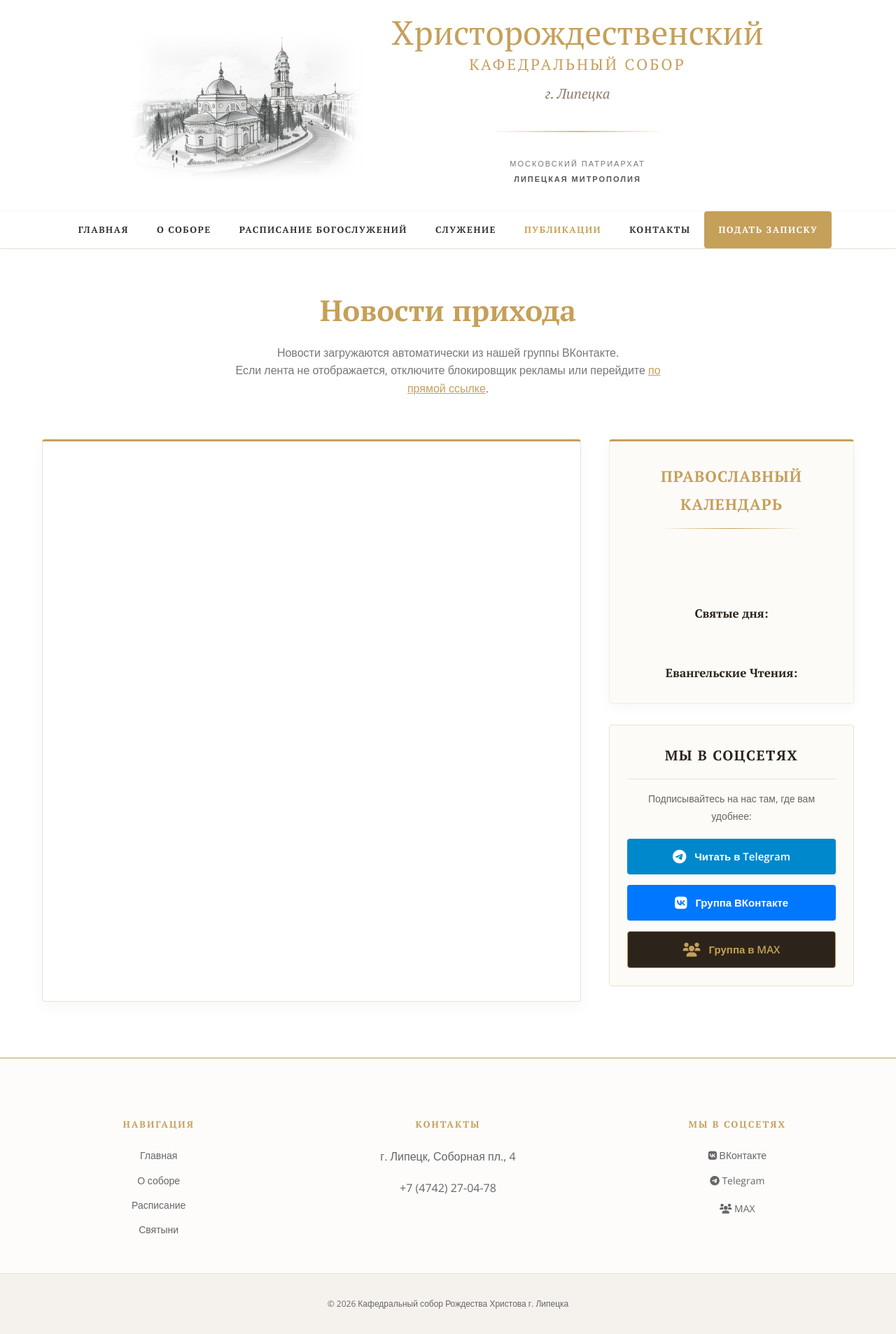
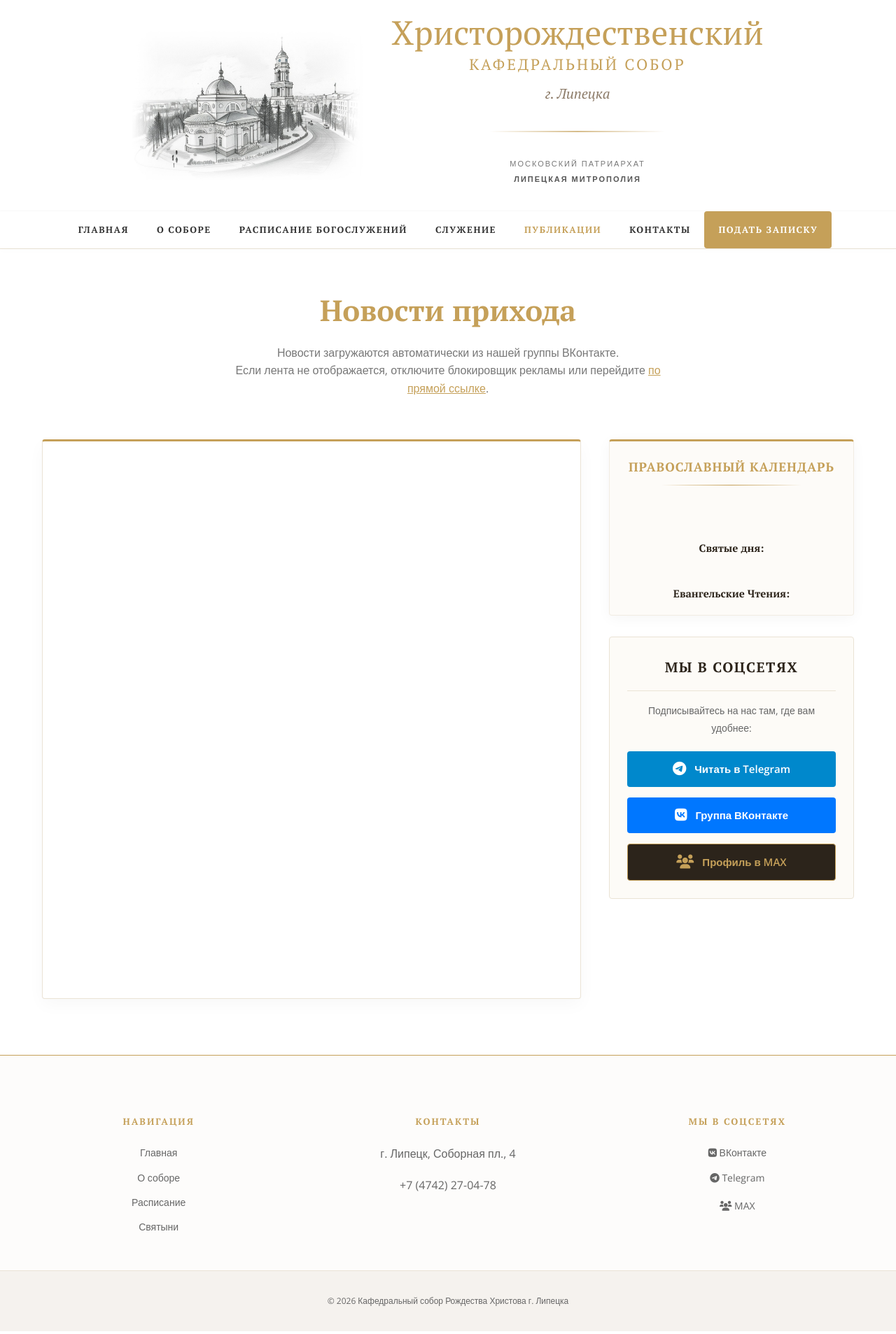
Before and after one commit to Dmitrii048/sobor_Rozhdestva, a Jekyll site: the page publications/index.html, which Jekyll copies as it is, in a window 1280 px wide. Shown: the whole page at 70% size. Built offline with Jekyll 4.4.1, drawn with Linux system fonts in a browser that asks for light colours.

Commit message:
Update index.html

```diff
--- a/publications/index.html
+++ b/publications/index.html
@@ -2,7 +2,7 @@
 <html lang="ru">
 <head>
     <meta charset="UTF-8">
-    <meta name="viewport" content="width=device-width, initial-scale=1.0">
+    <meta name="viewport" content="width=device-width, initial-scale=1.0, maximum-scale=1.0, user-scalable=no">
 
     <!-- SEO -->
     <title>Публикации и новости | Христорождественский кафедральный собор г. Липецка</title>
@@ -19,6 +19,12 @@
     <script type="text/javascript" src="https://vk.com/js/api/openapi.js?169"></script>
 
     <style>
+        /* ГЛОБАЛЬНЫЙ ПРЕДОХРАНИТЕЛЬ */
+        html, body {
+            overflow-x: hidden;
+            width: 100%;
+        }
+
         .page-header-simple {
             padding-top: 50px;
             padding-bottom: 20px;
@@ -55,6 +61,7 @@
             max-width: 1200px;
             margin: 0 auto 80px auto;
             padding: 0 20px;
+            box-sizing: border-box;
         }
 
         .main-feed {
@@ -67,49 +74,51 @@
             overflow: hidden;
             box-shadow: 0 8px 25px rgba(0,0,0,0.03);
             min-height: 800px;
+            box-sizing: border-box;
+            width: 100%;
+        }
+
+        /* ФИКС ДЛЯ ВИДЖЕТА ВК (чтобы тянулся на 100% и не оставлял пустот) */
+        #vk_groups, #vk_groups iframe {
+            width: 100% !important;
         }
 
         .sidebar {
-            width: 350px; /* Фиксированная ширина для правой колонки */
+            width: 350px; /* Фиксированная ширина для правой колонки на ПК */
             flex-shrink: 0;
             display: flex;
             flex-direction: column;
             gap: 30px;
+            box-sizing: border-box;
         }
 
         /* ==========================================================
-           СТИЛИ ПРАВОСЛАВНОГО КАЛЕНДАРЯ (Адаптированы под Собор)
+           СТИЛИ ПРАВОСЛАВНОГО КАЛЕНДАРЯ (Компактная версия)
            ========================================================== */
         .sidebar-calendar {
-            background: rgba(253, 251, 247, 0.85); /* Светлый благородный фон */
+            background: rgba(253, 251, 247, 0.85);
             backdrop-filter: blur(12px);
             -webkit-backdrop-filter: blur(12px);
-            padding: 30px 25px;
+            padding: 20px 15px; /* Компактные отступы */
             border: 1px solid rgba(234, 227, 213, 0.6);
             border-top: 3px solid var(--gold, #C5A059);
             border-radius: 4px;
             box-shadow: 0 4px 20px rgba(0, 0, 0, 0.04), 0 1px 0 rgba(255, 255, 255, 0.5) inset;
-            transition: box-shadow 0.3s ease;
-        }
-
-        .sidebar-calendar:hover {
-            box-shadow: 0 8px 30px rgba(197, 160, 89, 0.1), 0 1px 0 rgba(255, 255, 255, 0.55) inset;
         }
 
         .sidebar-calendar-title {
             font-family: var(--font-serif, 'PT Serif', serif);
-            margin: 0 0 20px 0;
-            font-size: 22px;
+            margin: 0 0 15px 0;
+            font-size: 18px; /* Компактный заголовок */
             font-weight: 700;
             color: var(--gold, #C5A059);
             text-align: center;
             letter-spacing: 1px;
             text-transform: uppercase;
             position: relative;
-            padding-bottom: 15px;
+            padding-bottom: 10px;
         }
 
-        /* Золотая градиентная черта под заголовком */
         .sidebar-calendar-title::after {
             content: '';
             position: absolute;
@@ -124,12 +133,11 @@
 
         .pravoslavie-calendar-widget {
             font-family: var(--font-sans, 'Open Sans', sans-serif);
-            font-size: 15px;
-            line-height: 1.6;
+            font-size: 13.5px; /* Компактный шрифт */
+            line-height: 1.4;
             color: #444;
         }
 
-        /* Нормализация вложенных стилей скрипта */
         .pravoslavie-calendar-widget sup,
         .pravoslavie-calendar-widget sub,
         .pravoslavie-calendar-widget small,
@@ -143,15 +151,14 @@
             position: static !important;
         }
 
-        /* Красивое оформление иконы дня */
         .pravoslavie-calendar-widget img {
-            max-width: 100%;
+            max-width: 110px; /* Уменьшенная икона */
             height: auto;
-            margin: 15px auto 20px auto;
+            margin: 8px auto 12px auto;
             display: block;
             border-radius: 4px;
-            box-shadow: 0 5px 15px rgba(0,0,0,0.15); /* Тень для иконы */
-            border: 2px solid #fff; /* Белая рамочка */
+            box-shadow: 0 4px 10px rgba(0,0,0,0.1);
+            border: 2px solid #fff;
         }
 
         .pravoslavie-calendar-widget a {
@@ -169,17 +176,17 @@
 
         .pravoslavie-calendar-center b {
             display: inline-block;
-            margin-top: 10px;
+            margin-top: 6px;
             color: #2c241b;
             font-family: var(--font-serif, 'PT Serif', serif);
-            font-size: 17px;
+            font-size: 15px;
         }
 
         .pravoslavie-calendar-center i {
-            color: #8c2b2b; /* Цвет для указания поста (бордовый) */
+            color: #8c2b2b;
             font-style: italic;
             display: block;
-            margin: 5px 0;
+            margin: 2px 0;
         }
 
         /* ==========================================================
@@ -234,13 +241,17 @@
 
         /* АДАПТИВНОСТЬ */
         @media (max-width: 900px) {
-            .publications-layout { flex-direction: column; gap: 30px; }
+            .publications-layout {
+                flex-direction: column; /* Ставит колонки друг под друга на планшетах и телефонах */
+                gap: 30px;
+            }
             .sidebar { width: 100%; }
             .main-feed { width: 100%; }
         }
         @media (max-width: 768px) {
             .page-title { font-size: 32px; }
             .publications-layout { padding: 0 15px; }
+            .sidebar-calendar { padding: 15px; }
         }
     </style>
 </head>
@@ -358,7 +369,7 @@
                 </a>
 
                 <a href="https://max.ru/join/refQw8YZh7RC1z9hr72iKjy8rI9Kjvi7250J9GkV35Y" target="_blank" class="social-btn btn-max">
-                    <i class="fas fa-users"></i> Группа в MAX
+                    <i class="fas fa-users"></i> Профиль в MAX
                 </a>
             </div>
 
@@ -369,7 +380,7 @@
 </main>
 
 <footer class="site-footer-light">
-    <!-- Футер остался без изменений -->
+    <!-- Футер -->
     <div class="container footer-content">
         <div class="footer-block">
             <h5>Навигация</h5>
```
Also changed, not shown: other parts of publications/index.html (+1 -2 lines).
